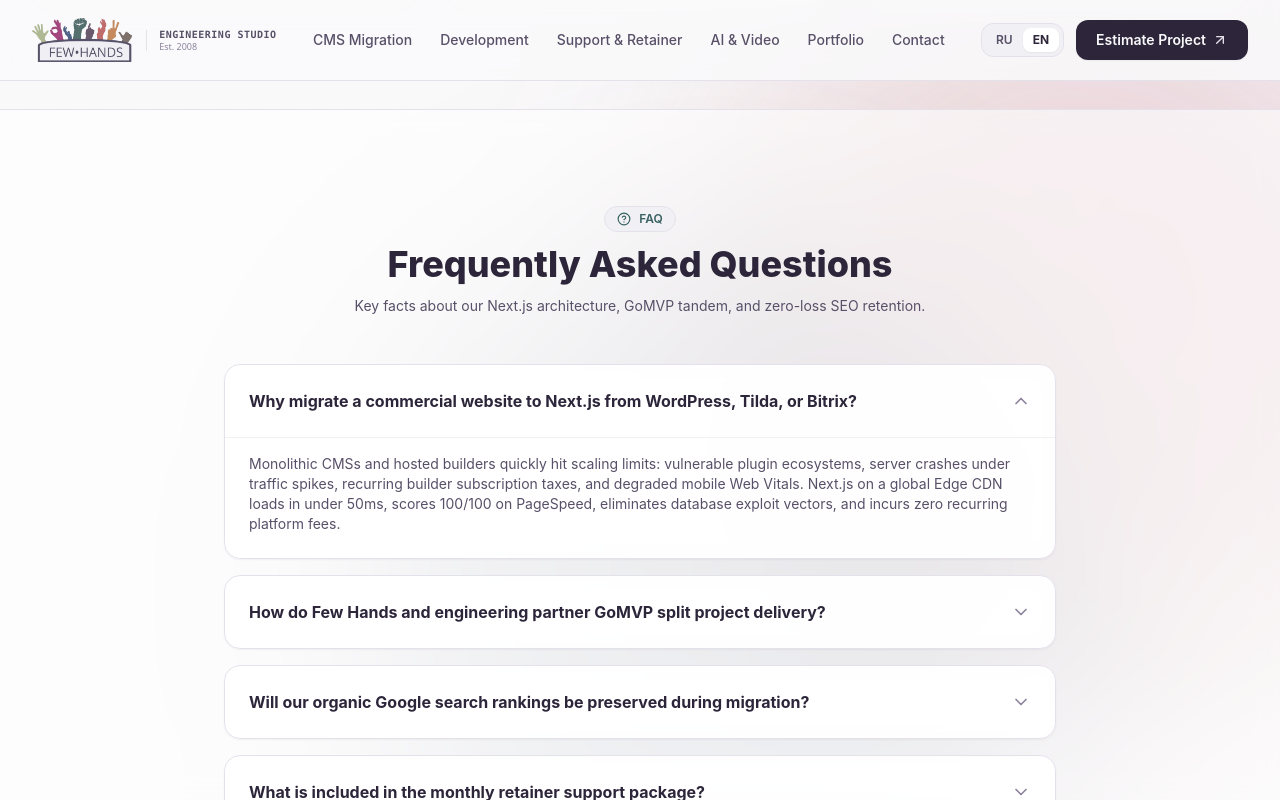
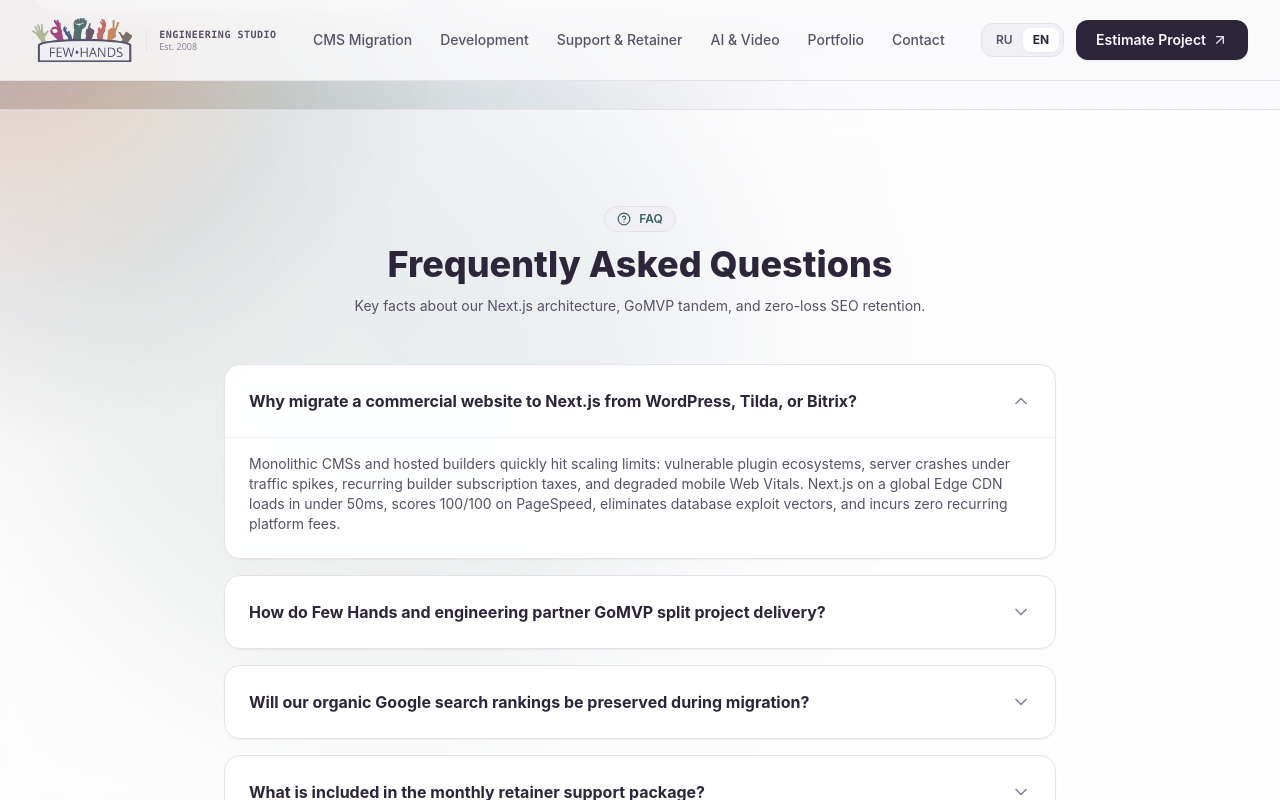
Before and after one commit to andreibdr/fewhands, a Next.js app: page / in a window 1280 px wide. Both pictures are taken after a click on the button 640 px from the left and 2629 px from the top of the page. Shown: the part 2229-3029 px from the top of the page. Built offline with nearby package versions, Linux system fonts and the light colour scheme.

Commit message:
fix(cursor): restore and enhance visible interactive mouse spotlight and ambient trail

```diff
--- a/components/AnimatedBackground.tsx
+++ b/components/AnimatedBackground.tsx
@@ -4,53 +4,89 @@
 
 export const AnimatedBackground: React.FC = () => {
   const [mousePos, setMousePos] = useState<{ x: number; y: number } | null>(null);
+  const [isHovered, setIsHovered] = useState(false);
 
   useEffect(() => {
     const handleMouseMove = (e: MouseEvent) => {
       setMousePos({ x: e.clientX, y: e.clientY });
+      if (!isHovered) setIsHovered(true);
+    };
+
+    const handleMouseLeave = () => {
+      setIsHovered(false);
     };
 
     window.addEventListener("mousemove", handleMouseMove, { passive: true });
-    return () => window.removeEventListener("mousemove", handleMouseMove);
-  }, []);
+    document.addEventListener("mouseleave", handleMouseLeave);
+
+    return () => {
+      window.removeEventListener("mousemove", handleMouseMove);
+      document.removeEventListener("mouseleave", handleMouseLeave);
+    };
+  }, [isHovered]);
 
   return (
+    <>
+      {/* 1. Deep Background Layer (z-0, below content) */}
       <div
         aria-hidden="true"
-      className="fixed inset-0 pointer-events-none z-0 overflow-hidden bg-[#faf9fb]/80"
+        className="fixed inset-0 pointer-events-none z-0 overflow-hidden bg-[#faf9fb]"
       >
-      {/* 1. Warm Technical Dot-Matrix Grid */}
+        {/* Warm Technical Dot-Matrix Grid */}
         <div
-        className="absolute inset-0 bg-dot-grid opacity-80"
+          className="absolute inset-0 bg-dot-grid opacity-85"
           style={{
-          maskImage: "radial-gradient(ellipse at 50% 35%, black 65%, transparent 95%)",
-          WebkitMaskImage: "radial-gradient(ellipse at 50% 35%, black 65%, transparent 95%)",
+            maskImage: "radial-gradient(ellipse at 50% 35%, black 70%, transparent 95%)",
+            WebkitMaskImage: "radial-gradient(ellipse at 50% 35%, black 70%, transparent 95%)",
           }}
         />
 
-      {/* 2. Interactive Cursor Ambient Spotlight */}
-      {mousePos && (
+        {/* Ambient Cursor Aura (illuminating background grid and space) */}
+        {mousePos && isHovered && (
+          <>
+            {/* Primary cursor glow halo */}
             <div
-          className="fixed pointer-events-none -translate-x-1/2 -translate-y-1/2 w-[550px] h-[550px] rounded-full bg-gradient-to-tr from-[#9c386d]/12 via-[#c6814b]/12 to-[#7ea368]/12 blur-[80px] transition-transform duration-150 ease-out"
+              className="fixed pointer-events-none -translate-x-1/2 -translate-y-1/2 w-[650px] h-[650px] rounded-full bg-gradient-to-tr from-[#9c386d]/30 via-[#c6814b]/25 to-[#7ea368]/25 blur-[95px] transition-transform duration-75 ease-out will-change-transform"
               style={{
                 left: `${mousePos.x}px`,
                 top: `${mousePos.y}px`,
               }}
             />
+            {/* Secondary trail follower orb (slightly smaller, soft lag effect) */}
+            <div
+              className="fixed pointer-events-none -translate-x-1/2 -translate-y-1/2 w-[380px] h-[380px] rounded-full bg-gradient-to-br from-[#4b6c8c]/25 via-[#386161]/25 to-[#ba5d60]/20 blur-[70px] transition-transform duration-200 ease-out will-change-transform"
+              style={{
+                left: `${mousePos.x}px`,
+                top: `${mousePos.y}px`,
+              }}
+            />
+          </>
         )}
 
-      {/* 3. Few Hands Studio Ambient Color Blooms (Artisan Palette from Logo Hands) */}
+        {/* Floating Aurora Mesh Gradients (Hand Artisan Palette) */}
         {/* Orb 1: Sage Olive & Forest Petrol (Top Left - Hand 1 & 4) */}
-      <div className="absolute -top-[12%] left-[5%] w-[720px] h-[720px] rounded-full bg-gradient-to-tr from-[#7ea368]/28 via-[#386161]/22 to-[#4b6c8c]/18 blur-[105px] animate-aurora-1" />
+        <div className="absolute -top-[12%] left-[5%] w-[750px] h-[750px] rounded-full bg-gradient-to-tr from-[#7ea368]/30 via-[#386161]/25 to-[#4b6c8c]/20 blur-[105px] animate-aurora-1" />
 
         {/* Orb 2: Radiant Plum Magenta & Warm Coral (Top Right - Hand 2 & 6) */}
-      <div className="absolute top-[3%] -right-[8%] w-[700px] h-[700px] rounded-full bg-gradient-to-bl from-[#9c386d]/25 via-[#ba5d60]/20 to-[#585068]/20 blur-[110px] animate-aurora-2" />
+        <div className="absolute top-[3%] -right-[8%] w-[720px] h-[720px] rounded-full bg-gradient-to-bl from-[#9c386d]/28 via-[#ba5d60]/22 to-[#585068]/20 blur-[110px] animate-aurora-2" />
 
         {/* Orb 3: Warm Ochre Honey & Soft Sage (Mid-Page / Center - Hand 7 & 1) */}
-      <div className="absolute top-[42%] left-[12%] w-[640px] h-[640px] rounded-full bg-gradient-to-tr from-[#c6814b]/24 via-[#f0f5ec]/30 to-[#7ea368]/20 blur-[100px] animate-aurora-3" />
+        <div className="absolute top-[42%] left-[12%] w-[660px] h-[660px] rounded-full bg-gradient-to-tr from-[#c6814b]/26 via-[#f0f5ec]/35 to-[#7ea368]/22 blur-[100px] animate-aurora-3" />
 
         {/* Orb 4: Slate Denim & Deep Plum Ink (Bottom Right - Hand 3 & 5) */}
-      <div className="absolute -bottom-[12%] right-[10%] w-[750px] h-[750px] rounded-full bg-gradient-to-tl from-[#4b6c8c]/25 via-[#9c386d]/18 to-[#352f44]/15 blur-[115px] animate-aurora-1" />
+        <div className="absolute -bottom-[12%] right-[10%] w-[780px] h-[780px] rounded-full bg-gradient-to-tl from-[#4b6c8c]/28 via-[#9c386d]/20 to-[#352f44]/18 blur-[115px] animate-aurora-1" />
       </div>
+
+      {/* 2. Foreground Interactive Spotlight (z-20, on top of cards & content, pointer-events-none) */}
+      {mousePos && isHovered && (
+        <div
+          aria-hidden="true"
+          className="fixed inset-0 pointer-events-none z-20 transition-opacity duration-300"
+          style={{
+            background: `radial-gradient(600px circle at ${mousePos.x}px ${mousePos.y}px, rgba(156, 56, 109, 0.14), rgba(198, 129, 75, 0.10), rgba(75, 108, 140, 0.07), transparent 75%)`,
+          }}
+        />
+      )}
+    </>
   );
 };
```
Lines whose indentation alone changed are shown as unchanged.
